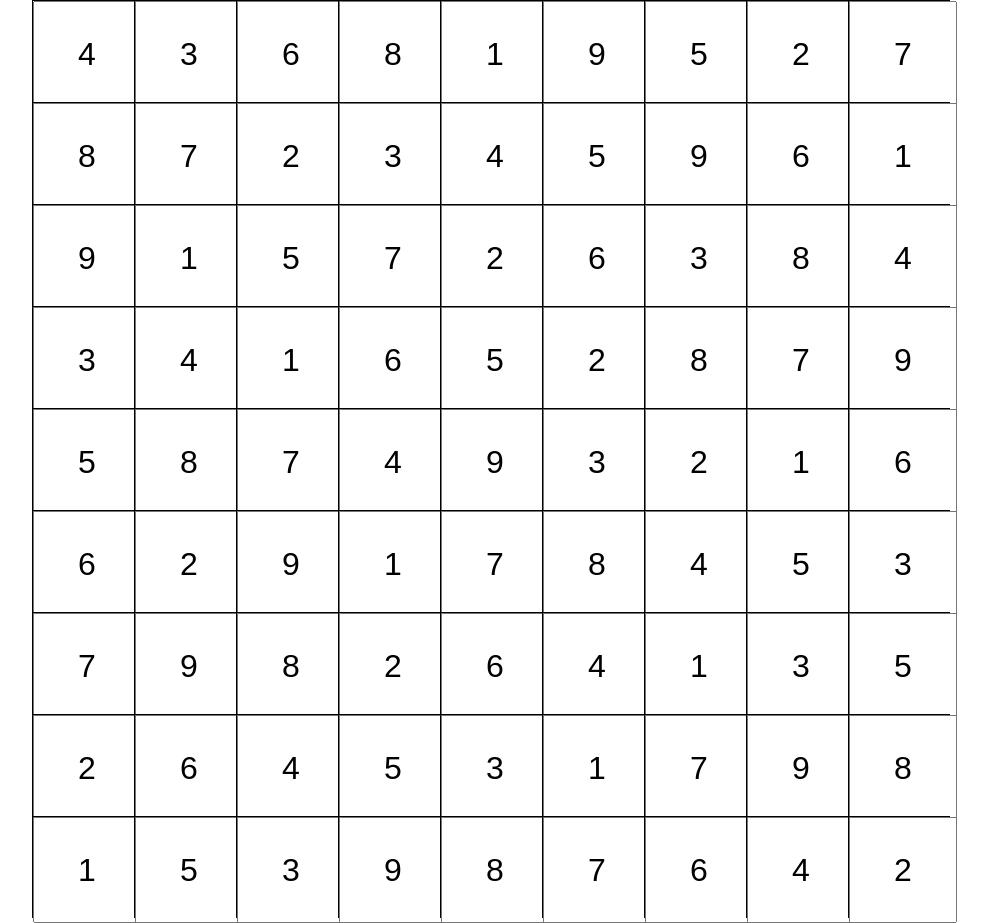
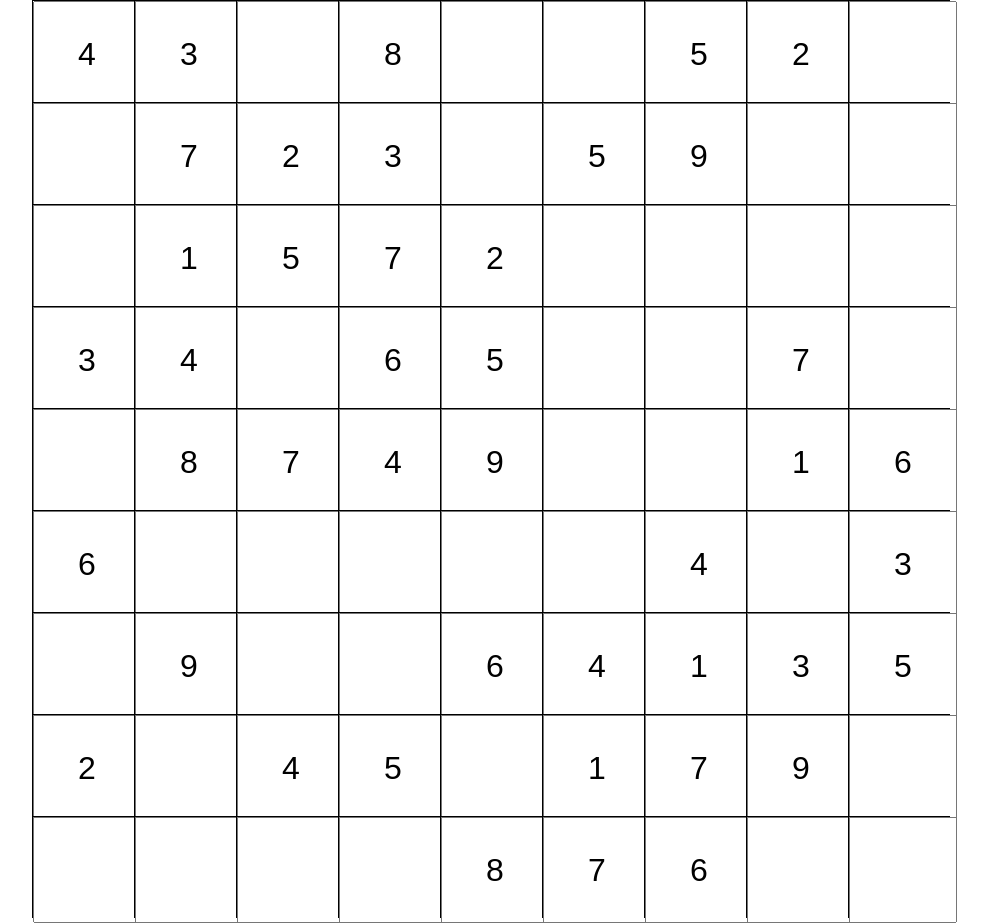
Before and after one commit to wkstar/react-sudoku, a React (Create React App) app: page / in a window 1280 px wide. Shown: the whole page, without its empty margins (149-1137 px from the left). Built offline with nearby package versions, Linux system fonts and the light colour scheme.

Commit message:
shows incorrect answers

```diff
--- a/src/components/Cell.jsx
+++ b/src/components/Cell.jsx
@@ -3,8 +3,12 @@ import styles from './Cell.module.css';
 
 export default function Cell(props) {
   const { cell } = props;
-  const [answer, setAnswer] = useState(null);
-
+  const [answer, setAnswer] = useState(() => {
+    if (cell.revealed) {
+      return cell.getSolution();
+    }
+  });
+  const [correct, setCorrect] = useState();
 
   const handleAnswerChange = event => {
     const newAnswer = event.target.value;
@@ -12,11 +16,17 @@ export default function Cell(props) {
     if (isCorrectFormat) {
       setAnswer(newAnswer);
     }
+    const isCorrect = cell.getSolution().toString() === newAnswer || newAnswer === '';
+    setCorrect(isCorrect);
   };
+
+  let cellInputClass = styles.cell_input;
+  cellInputClass += ' ';
+  cellInputClass += (correct === false) ? styles.cell_input_wrong : '';
 
   return (
     <div className={styles.cell}>
-      <input className={styles.cell_input} value={cell.getSolution()} onChange={handleAnswerChange} />
+      <input className={cellInputClass} value={answer} onChange={handleAnswerChange} />
     </div>
   );
 }
--- a/src/components/Cell.module.css
+++ b/src/components/Cell.module.css
@@ -10,3 +10,7 @@
 	font-size: xx-large;
 	text-align: center;
 }
+
+.cell_input_wrong {
+	background-color: red;
+}
--- /dev/null
+++ b/src/helpers/random.js
@@ -0,0 +1,24 @@
+// todo refactor?
+export const shuffle = array => {
+  var currentIndex = array.length,
+    temporaryValue,
+    randomIndex;
+
+  // While there remain elements to shuffle...
+  while (0 !== currentIndex) {
+    // Pick a remaining element...
+    randomIndex = Math.floor(Math.random() * currentIndex);
+    currentIndex -= 1;
+
+    // And swap it with the current element.
+    temporaryValue = array[currentIndex];
+    array[currentIndex] = array[randomIndex];
+    array[randomIndex] = temporaryValue;
+  }
+
+  return array;
+};
+
+export const flipCoin = () => {
+  return Math.random() > 0.5;
+};
--- a/src/logic/SudokuCell.js
+++ b/src/logic/SudokuCell.js
@@ -1,10 +1,13 @@
+import { shuffle } from '../helpers/random';
+
 const GRID_SIZE = 9;
 const VALID_ANSWERS = [1, 2, 3, 4, 5, 6, 7, 8, 9];
 const BOX_LENGTH = 3;
 
 export default class SudukoCell {
-  constructor(index) {
+  constructor(index, revealed) {
     this.index = index;
+    this.revealed = revealed;
     this.coords = this.getCoords(index);
     this.reset();
   }
@@ -19,12 +22,17 @@ export default class SudukoCell {
     this.validSolutions = null;
   }
 
+  // todo - get/set
   getSolution() {
     return this.solution;
   }
 
   setSolution(newSolution) {
     this.solution = newSolution;
+  }
+
+  getRevealed() {
+    return this.revealed;
   }
 
   getNextValidSolution() {
@@ -35,10 +43,9 @@ export default class SudukoCell {
   calculateValidSolutions() {
     if (this.validSolutions === null) {
       const neighbourSolutions = this.getNeighbourSolutions();
-      this.validSolutions = this.shuffle(
+      this.validSolutions = shuffle(
         VALID_ANSWERS.filter(answer => !neighbourSolutions.includes(answer))
       );
-      //console.log({ valid: this.validSolutions });
     }
   }
 
@@ -135,24 +142,4 @@ export default class SudukoCell {
       y: Math.floor(this.index / GRID_SIZE)
     };
   }
-
-  shuffle(array) {
-    var currentIndex = array.length,
-      temporaryValue,
-      randomIndex;
-
-    // While there remain elements to shuffle...
-    while (0 !== currentIndex) {
-      // Pick a remaining element...
-      randomIndex = Math.floor(Math.random() * currentIndex);
-      currentIndex -= 1;
-
-      // And swap it with the current element.
-      temporaryValue = array[currentIndex];
-      array[currentIndex] = array[randomIndex];
-      array[randomIndex] = temporaryValue;
-    }
-
-    return array;
-  }
 }
--- a/src/logic/SudukoGrid.js
+++ b/src/logic/SudukoGrid.js
@@ -1,5 +1,7 @@
 import SudokuCell from './SudokuCell';
+import { flipCoin } from '../helpers/random';
 
+const CALL_COUNT_MAX = 1000;
 const GRID_DIMENSION = 9;
 const GRID_CELLS = GRID_DIMENSION ** 2;
 
@@ -11,7 +13,7 @@ export default class SudukoGrid {
 
   resetGrid() {
     this.cells = [...Array(GRID_CELLS)].map((foo, i) => {
-      return new SudokuCell(i);
+      return new SudokuCell(i, flipCoin());
     });
     this.cells.forEach(cell => cell.initialise(this.cells));
     this.createSolution(0);
@@ -19,35 +21,29 @@ export default class SudukoGrid {
 
   createSolution(cellIndex) {
     this.callCount++;
-    //console.log({ callCount: this.callCount });
-    if (this.callCount > 200) {
-      return false;
+
+    // Infinite loops are bad
+    if (this.callCount > CALL_COUNT_MAX) {
+      throw new Error('Call count maximum exceeded');
     }
-    // debugger;
+
     if (cellIndex === this.cells.length) {
       return true;
     }
+
     const currentCell = this.cells[cellIndex];
     currentCell.calculateValidSolutions();
     const validSolution = currentCell.getNextValidSolution();
-    //console.log({ validSolution });
-    // Could be undefined
+
     if (validSolution) {
       currentCell.setSolution(validSolution);
-      console.log(
-        `Moving up - ${cellIndex}   ${currentCell.getSolution()}   ${
-          currentCell.validSolutions
-        }  ${currentCell.getNeighbourIndexes()}`
-      );
+
       if (this.createSolution(cellIndex + 1)) {
-        console.log(`WOOT`);
         return true;
       } else {
-        console.log(`Another go - ${cellIndex}`);
         return this.createSolution(cellIndex);
       }
     } else {
-      console.log('RESET');
       currentCell.reset();
       return false;
     }
```
